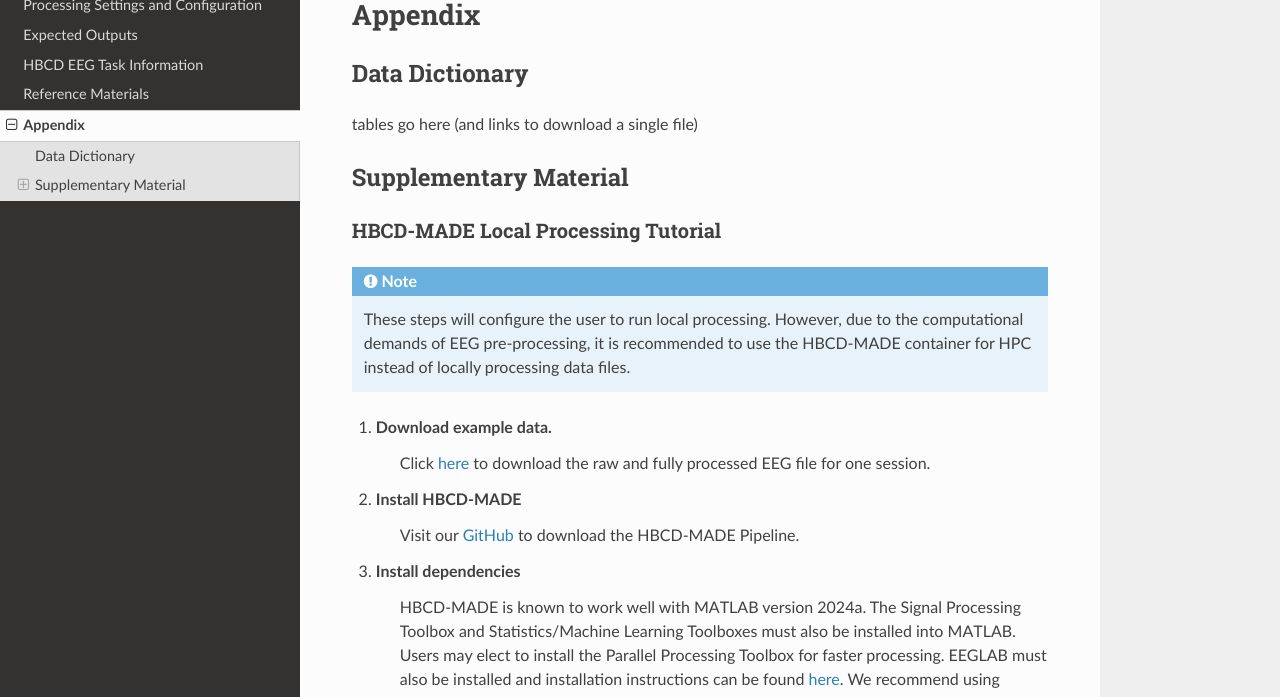
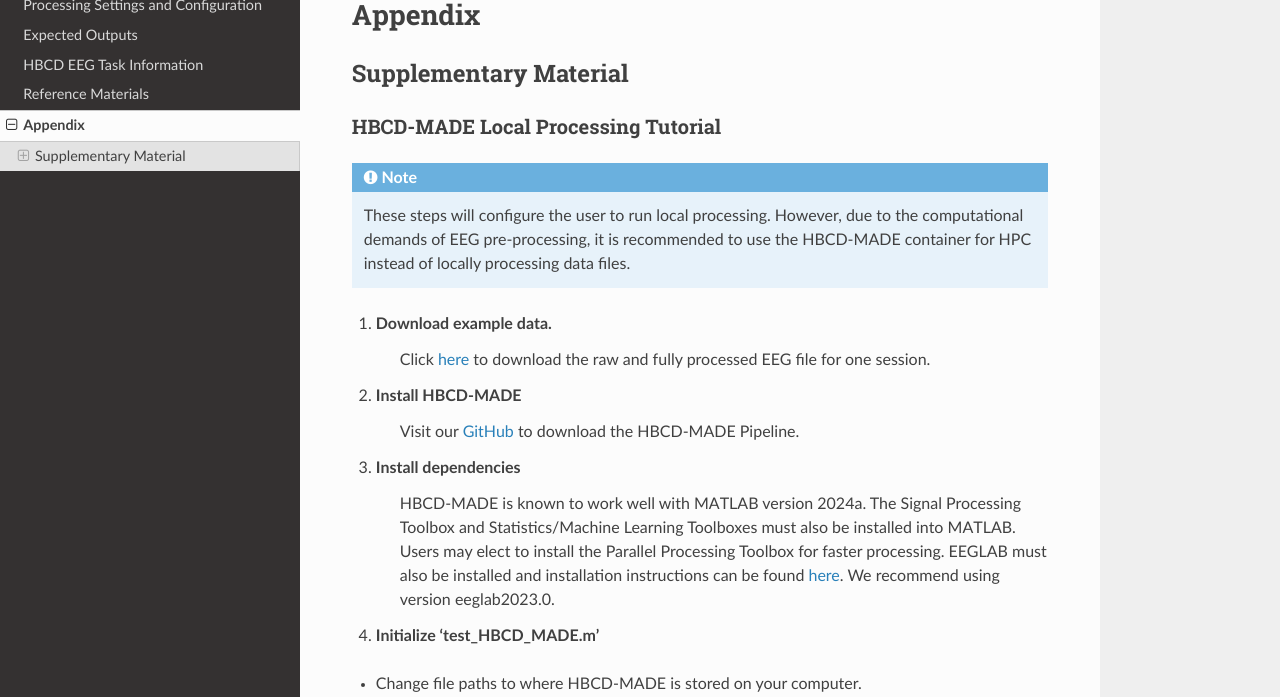
Before and after one commit to DCAN-Labs/HBCD-MADE, a Sphinx documentation site: the page built from docs/source/appendix.rst, in a window 1280 px wide and 900 px high, cut to the strip 203-900 px from the top of the window. Built offline with Sphinx 7.4.7 and the Read the Docs theme 2.0.0, drawn with Linux system fonts in a browser that asks for light colours.

Commit message:
remove data dictionary section of appendix for now

```diff
--- a/docs/source/appendix.rst
+++ b/docs/source/appendix.rst
@@ -7,11 +7,6 @@
 =============================================
 Appendix
 =============================================
-
-Data Dictionary
------------------
-
-tables go here (and links to download a single file)
 
 Supplementary Material
 -----------------------
```
